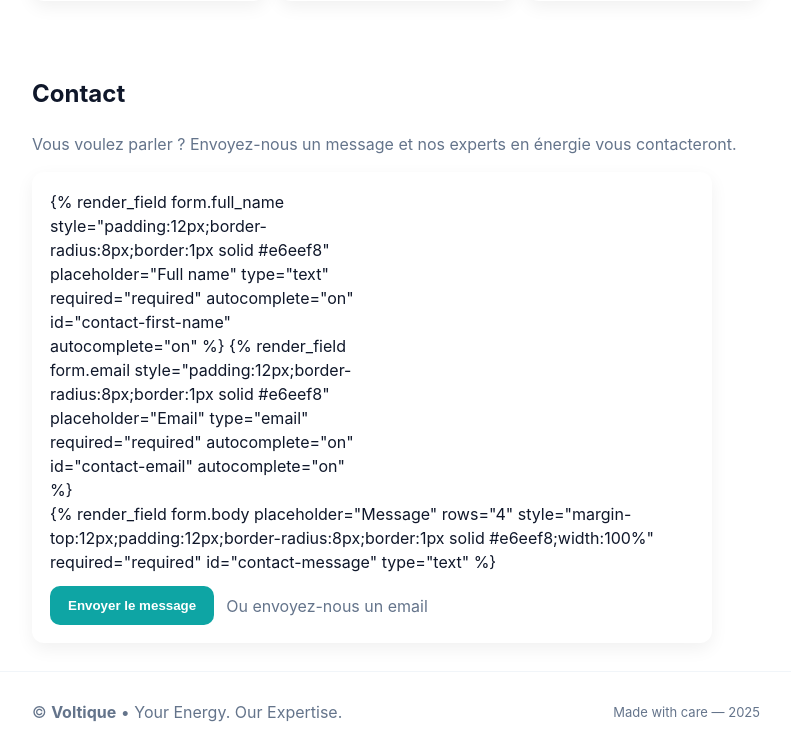
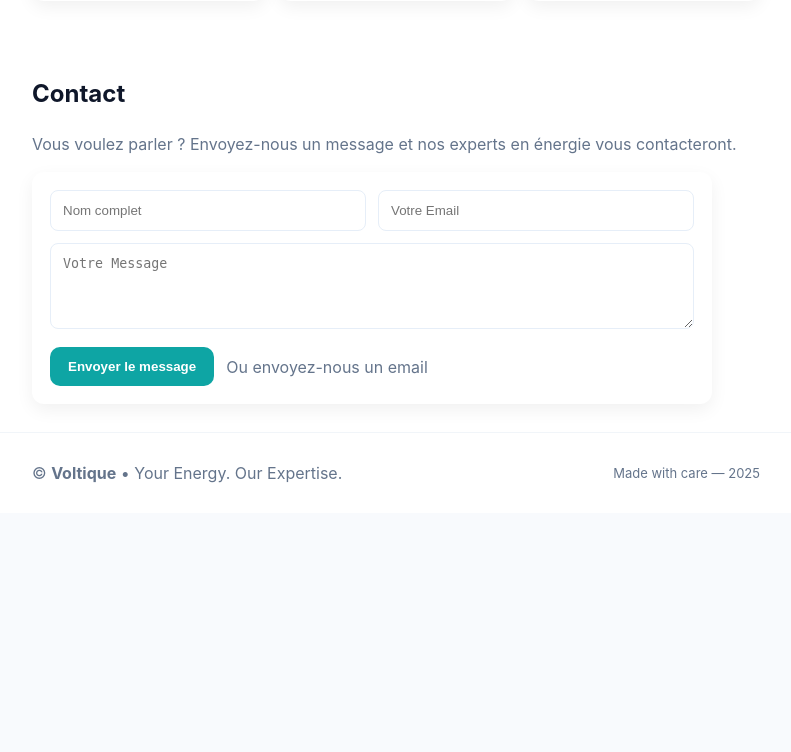
Before and after one commit to mohammad-noori-dev/voltique, a Django app: page / in a window 1280 px wide. Shown: the part 1869-2621 px from the top of the page, without its empty margins (244-1035 px from the left). After the commit the page ends 2352 px from the top, so only its background shows below. Run offline with Django 5.2, Linux system fonts and the light colour scheme; some libraries are stand-ins or nearby versions.

Commit message:
Enhance contact form with error handling and placeholder translations

```diff
--- a/home/templates/home/voltique.html
+++ b/home/templates/home/voltique.html
@@ -1,4 +1,6 @@
-{% load widget_tweaks %} {% load static %}
+{% load widget_tweaks %}
+{% load static %}
+
 <!DOCTYPE html>
 <html lang="en">
   <head>
@@ -356,49 +358,32 @@
 
       <section id="contact" class="contact">
         <h2 data-key="contact-title">Contact</h2>
-        <p style="color: var(--muted)" data-key="contact-desc">
-          Want to talk? Send us a message and our energy experts will reach out.
-        </p>
-        <form
-          class="card"
-          method="post"
-          action="{% url 'home:home-page' %}"
-          novalidate
-          data-form-type="contact"
-          style="max-width: 680px; margin-top: 12px"
-        >
-          {% csrf_token %}
-          <div style="display: grid; grid-template-columns: 1fr 1fr; gap: 12px">
-            {% render_field form.full_name
-            style="padding:12px;border-radius:8px;border:1px solid #e6eef8"
-            placeholder="Full name" type="text" required="required"
-            autocomplete="on" id="contact-first-name" autocomplete="on" %} {%
-            render_field form.email
-            style="padding:12px;border-radius:8px;border:1px solid #e6eef8"
-            placeholder="Email" type="email" required="required"
-            autocomplete="on" id="contact-email" autocomplete="on" %}
-          </div>
-          {% render_field form.body placeholder="Message" rows="4"
-          style="margin-top:12px;padding:12px;border-radius:8px;border:1px solid
-          #e6eef8;width:100%" required="required" id="contact-message"
-          type="text" %}
-          <div style="margin-top: 12px; display: flex; gap: 12px">
-            <button class="cta" type="submit" data-key="contact-cta">
-              Send message
-            </button>
-            <a
-              href="mailto:info@voltique.example"
-              style="
-                align-self: center;
-                color: var(--muted);
-                text-decoration: none;
-              "
-              data-key="contact-email"
-              >Or email us</a
-            >
-          </div>
+        <p style="color:var(--muted)" data-key="contact-desc">Want to talk? Send us a message and our energy experts will reach out.</p>
+        <form class="card" method="post" action="{% url 'home:home-page' %}" novalidate data-form-type="contact"
+              style="max-width:680px;margin-top:12px">
+            {% csrf_token %}
+            <div style="display:grid;grid-template-columns:1fr 1fr;gap:12px">
+                {% render_field form.full_name style="padding:12px;border-radius:8px;border:1px solid #e6eef8" placeholder="Full name" type="text" required="required" autocomplete="on" id="contact-first-name" data-key-placeholder="full-name" autocomplete="on" %}
+                {% for error in form.full_name.errors %}
+                    <p style="color: #f74f4f !important;">{{ error }}</p>
+                {% endfor %}
+                {% render_field form.email style="padding:12px;border-radius:8px;border:1px solid #e6eef8" placeholder="Email" type="email" required="required" autocomplete="on" id="contact-email" data-key-placeholder="email" autocomplete="on" %}
+                {% for error in form.email.errors %}
+                    <p style="color: #f74f4f !important;">{{ error }}</p>
+                {% endfor %}
+            </div>
+            {% render_field form.body placeholder="Message" rows="4" style="margin-top:12px;padding:12px;border-radius:8px;border:1px solid #e6eef8;width:100%" required="required" id="contact-message" data-key-placeholder="message" type="text" %}
+            {% for error in form.body.errors %}
+                <p style="color: #f74f4f !important;">{{ error }}</p>
+            {% endfor %}
+
+            <div style="margin-top:12px;display:flex;gap:12px">
+                <button class="cta" type="submit" data-key="contact-cta">Send message</button>
+                <a href="mailto:info@voltique.example"
+                   style="align-self:center;color:var(--muted);text-decoration:none" data-key="contact-email">Or email us</a>
+            </div>
         </form>
-      </section>
+    </section>
     </main>
 
     <footer>
--- a/static/js/lang.js
+++ b/static/js/lang.js
@@ -56,6 +56,9 @@ const translations = {
     "contact-email": "Ou envoyez-nous un email",
     "footer-text": "• Votre énergie. Notre expertise.",
     "footer-year": "Fait avec soin — 2025",
+    "full-name": "Nom complet",
+    "email": "Votre Email",
+    "message": "Votre Message",
   },
   en: {
     title: "Voltique — Your Energy. Our Expertise.",
@@ -113,6 +116,9 @@ const translations = {
     "contact-email": "Or email us",
     "footer-text": "• Your Energy. Our Expertise.",
     "footer-year": "Made with care — 2025",
+    "full-name": "Full name",
+    "email": "Your Email",
+    "message": "Your Message",
   },
 };
 
@@ -125,6 +131,14 @@ function applyLanguage(lang) {
     const key = el.getAttribute("data-key");
     if (translations[lang][key]) {
       el.innerHTML = translations[lang][key];
+    }
+  });
+  // Handle placeholders
+  const inputs = document.querySelectorAll("[data-key-placeholder]");
+  inputs.forEach((el) => {
+    const key = el.getAttribute("data-key-placeholder");
+    if (translations[lang][key]) {
+      el.setAttribute("placeholder", translations[lang][key]);
     }
   });
   // Update language switch button
```
